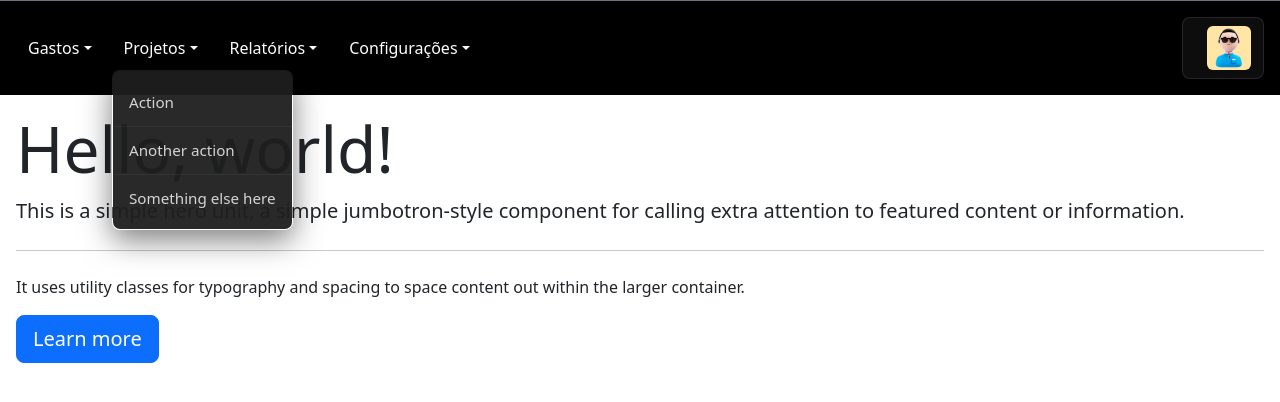
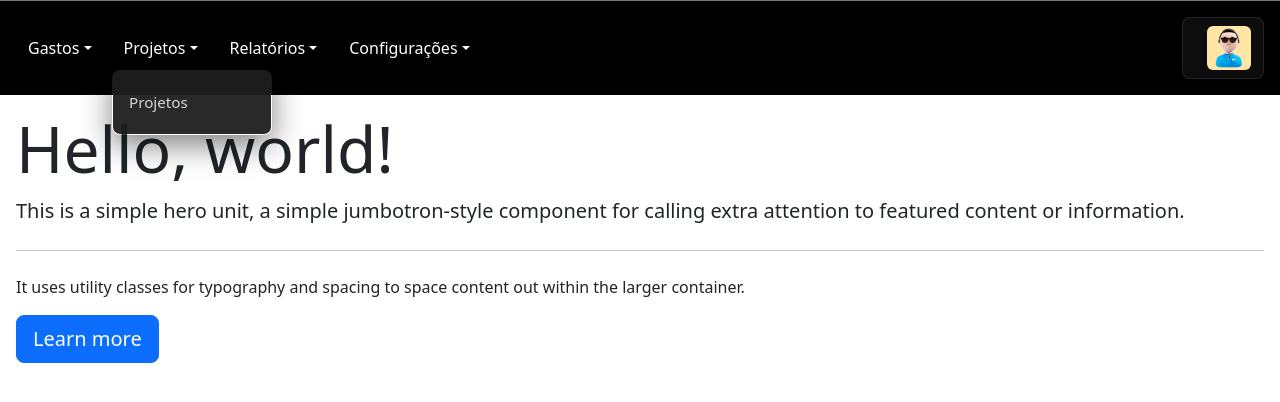
Before and after one commit to rubensjunior/rks-controller-desktop, a website: page www/interno/backoffice.html in a window 1280 px wide. Both pictures are taken after a click on the button "Projetos". Drawn offline with Linux system fonts and the light colour scheme; no server answers.

Commit message:
Submenus.

```diff
--- a/www/interno/backoffice.html
+++ b/www/interno/backoffice.html
@@ -111,30 +111,28 @@
                     <div class="nav w-100">
                         <div class="nav-item dropdown"><a class="nav-link dropdown-toggle text-light" data-bs-toggle="dropdown" href="#" id="dropdown1" role="button" aria-haspopup="true" aria-expanded="false">Gastos</a>
                             <div class="dropdown-menu" aria-labelledby="dropdown1">
-                                <a class="dropdown-item" href="#">Action</a>
-                                <a class="dropdown-item" href="#">Another action</a>
-                                <a class="dropdown-item" href="#">Something else here</a>
+                                <a class="dropdown-item" href="#">Solicitações</a>
+                                <a class="dropdown-item" href="#">Compromissos</a>
+                                <a class="dropdown-item" href="#">Competência</a>
+                                <a class="dropdown-item" href="#">Pagamentos</a>
                             </div>
                         </div>
                         <div class="nav-item dropdown"><a class="nav-link dropdown-toggle text-light" data-bs-toggle="dropdown" href="#" id="dropdown2" role="button" aria-haspopup="true" aria-expanded="false">Projetos</a>
                             <div class="dropdown-menu" aria-labelledby="dropdown2">
-                                <a class="dropdown-item" href="#">Action</a>
-                                <a class="dropdown-item" href="#">Another action</a>
-                                <a class="dropdown-item" href="#">Something else here</a>
+                                <a class="dropdown-item" href="#">Projetos</a>
                             </div>
                         </div>
                         <div class="nav-item dropdown"><a class="nav-link dropdown-toggle text-light" data-bs-toggle="dropdown" href="#" id="dropdown3" role="button" aria-haspopup="true" aria-expanded="false">Relatórios</a>
                             <div class="dropdown-menu" aria-labelledby="dropdown3">
-                                <a class="dropdown-item" href="#">Action</a>
-                                <a class="dropdown-item" href="#">Another action</a>
-                                <a class="dropdown-item" href="#">Something else here</a>
+                                <a class="dropdown-item" href="#">Departamentos</a>
+                                <a class="dropdown-item" href="#">Fornecedores</a>
+                                <a class="dropdown-item" href="#">Fontes de Financiamento</a>
                             </div>
                         </div>
                         <div class="nav-item dropdown"><a class="nav-link dropdown-toggle text-light" data-bs-toggle="dropdown" href="#" id="dropdown4" role="button" aria-haspopup="true" aria-expanded="false">Configurações</a>
                             <div class="dropdown-menu" aria-labelledby="dropdown4">
-                                <a class="dropdown-item" href="#">Action</a>
-                                <a class="dropdown-item" href="#">Another action</a>
-                                <a class="dropdown-item" href="#">Something else here</a>
+                                <a class="dropdown-item" href="#">Usuários e Acessos</a>
+                                <a class="dropdown-item" href="#">Perfil da Empresa</a>
                             </div>
                         </div>
                     </div>
```
